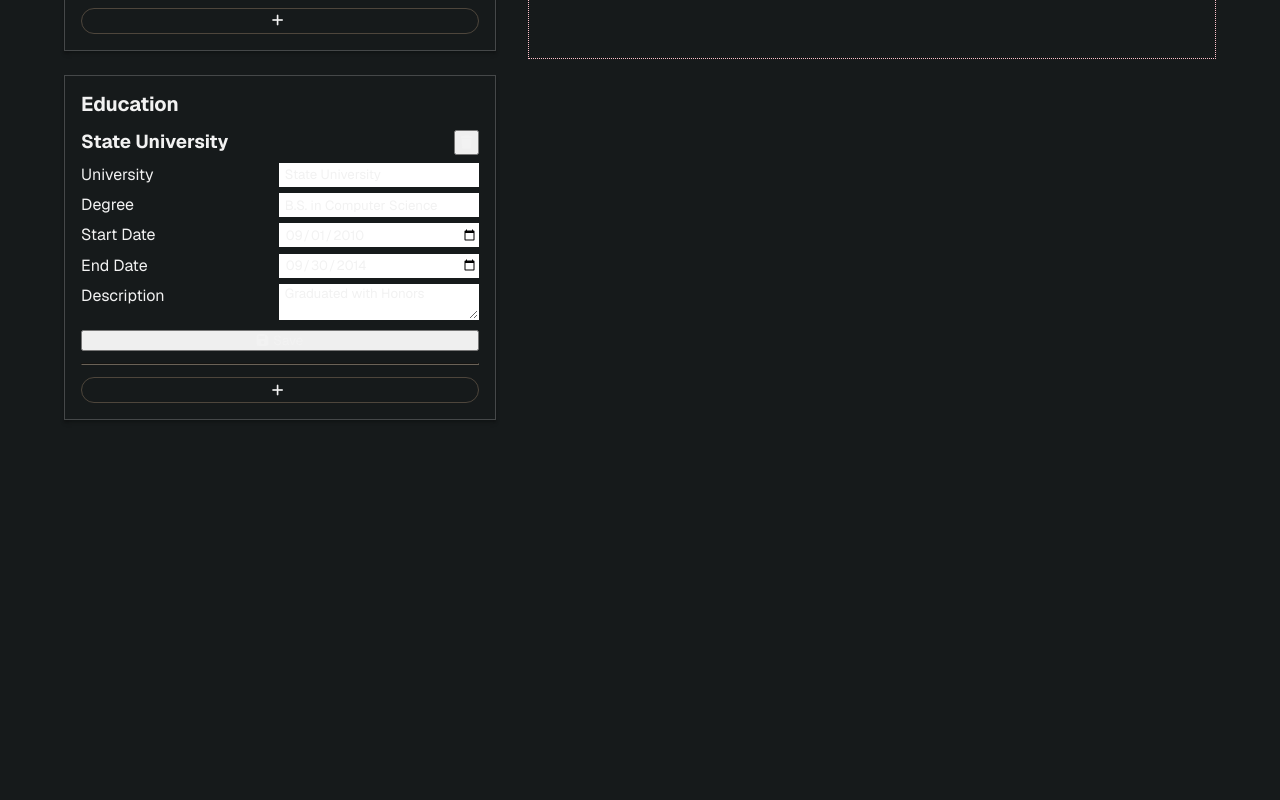
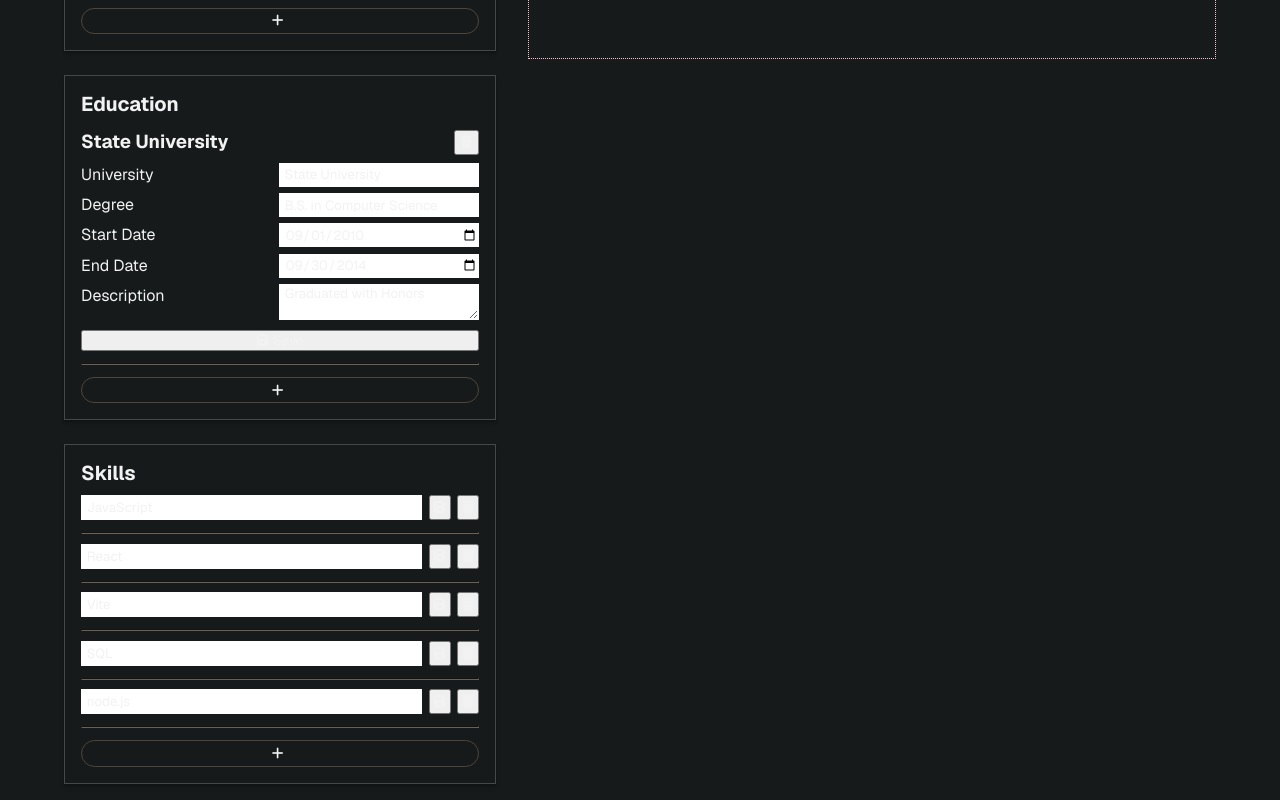
Before and after one commit to JonahKF/react-resume-app, a React (Vite) app: page / in a window 1280 px wide. Shown: the part 996-1796 px from the top of the page. Before the commit the page ends 1432 px from the top, so only its background shows below. Built offline with nearby package versions, Linux system fonts and the light colour scheme.

Commit message:
basic implementation of skills pane, with add new skill function and save btn

```diff
--- a/src/components/App.jsx
+++ b/src/components/App.jsx
@@ -3,6 +3,7 @@ import "../styles/App.css";
 import GeneralInfo from "./GeneralInfo.jsx";
 import ExpInfo from "./ExpInfo.jsx";
 import EduInfo from "./EduInfo.jsx";
+import SkillInfo from "./SkillInfo.jsx";
 import ResumePreview from "./ResumePreview.jsx";
 
 function App() {
@@ -94,6 +95,22 @@ function App() {
     });
   };
 
+  const saveSkill = (updatedSkillInfo) => {
+    setPerson((prevPerson) => {
+      const newSkills = prevPerson.skills.map((skill, index) => {
+        if (skill[index] === updatedSkillInfo[index]) {
+          return updatedSkillInfo;
+        }
+        return skill;
+      });
+
+      return {
+        ...prevPerson,
+        skills: newSkills,
+      };
+    });
+  };
+
   const addNewExperience = () => {
     setPerson((prevPerson) => ({
       ...prevPerson,
@@ -130,7 +147,12 @@ function App() {
     }));
   };
 
-  const addNewSkill = () => {};
+  const addNewSkill = () => {
+    setPerson((prevPerson) => ({
+      ...prevPerson,
+      skills: [...prevPerson.skills, ""],
+    }));
+  };
 
   const removeExperience = (id) => {
     setPerson((prevPerson) => ({
@@ -215,6 +237,27 @@ function App() {
               <i className="fa-solid fa-plus"></i>
             </button>
           </div>
+
+          <div className="form-card">
+            <h2>Skills</h2>
+            {person.skills.map((skill, index) => (
+              <SkillInfo
+                key={index}
+                skillData={skill}
+                onSave={saveSkill}
+                onRemove={removeSkill}
+                index={index}
+              />
+            ))}
+
+            <button
+              className="form-btn add-btn"
+              type="button"
+              onClick={addNewSkill}
+            >
+              <i className="fa-solid fa-plus"></i>
+            </button>
+          </div>
         </section>
 
         <aside className="preview-panel">
--- /dev/null
+++ b/src/components/SkillInfo.jsx
@@ -0,0 +1,41 @@
+import { useState } from "react";
+
+function SkillInfo({ skillData, onSave, onRemove, index }) {
+  const [skill, setSkill] = useState(skillData);
+
+  const onSubmit = (e) => {
+    e.preventDefault();
+
+    const updatedInfo = skill;
+
+    console.log(updatedInfo);
+
+    onSave(updatedInfo);
+  };
+
+  return (
+    <>
+      <form className="info-form skills-form" onSubmit={onSubmit}>
+        <div className="form-row">
+          <input
+            id="skill"
+            value={skill}
+            onChange={(e) => setSkill(e.target.value)}
+          />
+        </div>
+
+        <button className="form-btn" type="submit">
+          <i className="fa-solid fa-floppy-disk"></i>
+        </button>
+
+        <button type="button" onClick={() => onRemove(skill)}>
+          <i className="fa-solid fa-trash"></i>
+        </button>
+      </form>
+
+      <hr className="form-break" />
+    </>
+  );
+}
+
+export default SkillInfo;
--- a/src/styles/App.css
+++ b/src/styles/App.css
@@ -13,6 +13,10 @@ h1 > i {
 h1,
 .intro-text {
     font-family: var(--font-mono) !important;
+}
+
+button {
+    cursor: pointer;
 }
 
 .header-text > div {
@@ -92,6 +96,35 @@ h2 {
     flex-direction: column;
     gap: 0.4rem;
     margin-top: 0.6rem;
+    &.skills-form {
+        flex-direction: row;
+        align-items: center;
+        justify-content: start;
+
+        > button {
+            margin: 0;
+            width: 25px;
+            height: 25px;
+            display: flex;
+            justify-content: center;
+            align-items: center;
+            > i {
+                margin: 0;
+            }
+            &.form-btn {
+                margin-left: auto;
+            }
+        }
+
+        .form-row {
+            height: 25px;
+            width: 100%;
+            margin-right: auto;
+            > input {
+                width: 100%;
+            }
+        }
+    }
 }
 
 .form-row {
```
